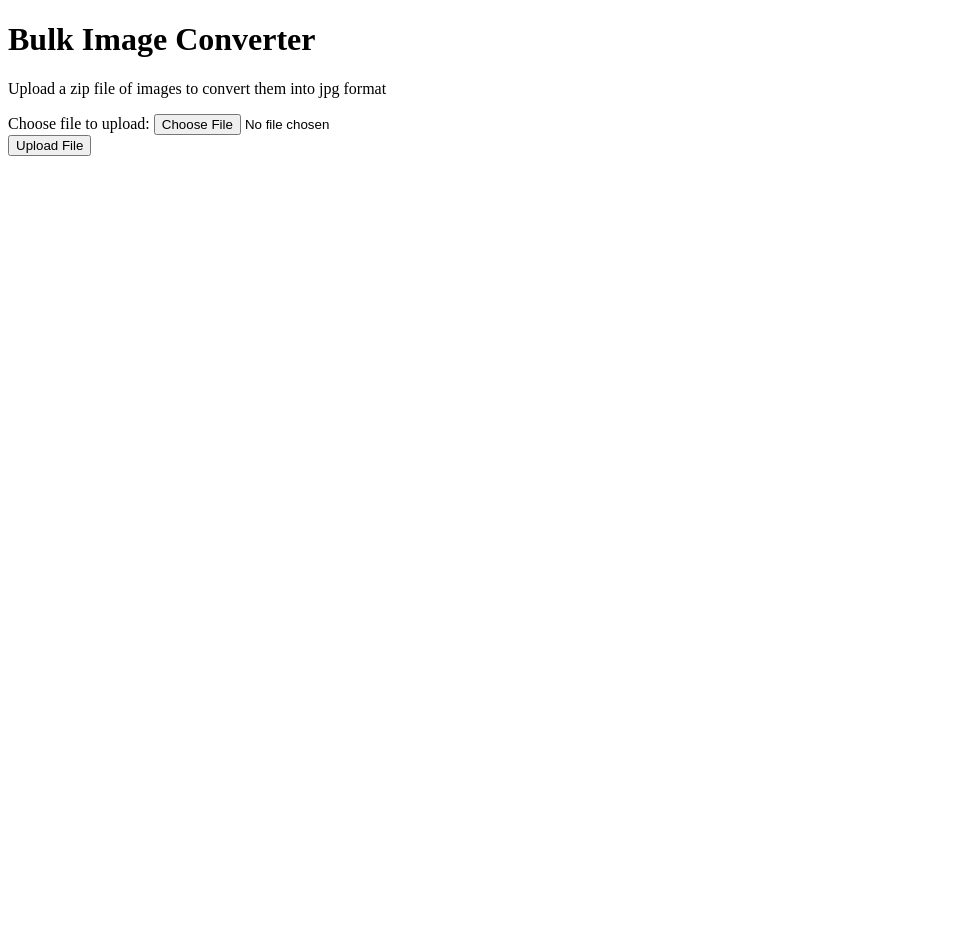
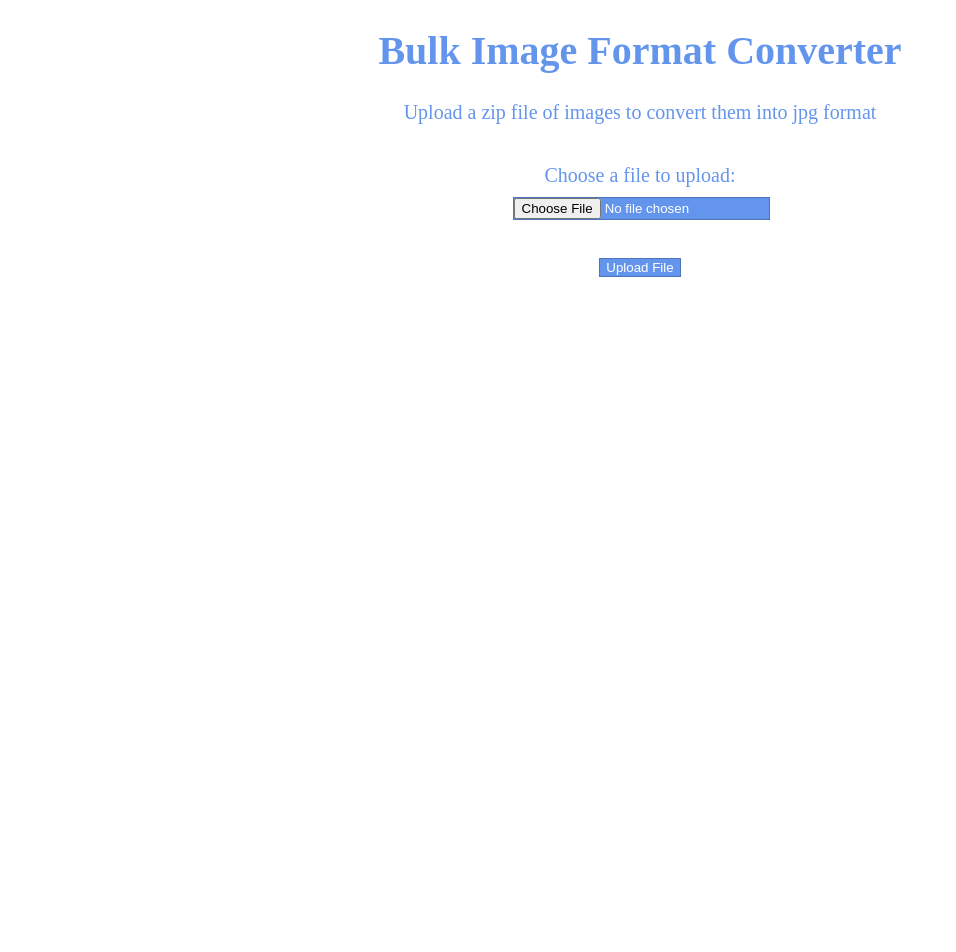
Before and after one commit to flyingfig21/bulk-image-format-converter, a Flask app: page / in a window 1280 px wide. Shown: the whole page, without its empty margins (0-956 px from the left). Before the commit the page ends 156 px from the top, so only its background shows below. Run offline with Flask 3, Linux system fonts and the light colour scheme.

Commit message:
Update index.html

```diff
--- a/image-converter-app/templates/index.html
+++ b/image-converter-app/templates/index.html
@@ -1,13 +1,18 @@
 <!DOCTYPE html>
 <html>
-<head><title>Bulk Image Converter</title></head>
+<head>
+    <title>Bulk Image Format Converter</title>
+    <link rel="stylesheet" type="text/css" href="static/css/style.css">
+</head>
 <body>
-<h1>Bulk Image Converter</h1>
+<h1>Bulk Image Format Converter</h1>
 <p>Upload a zip file of images to convert them into jpg format</p>
-<form action="/convert" method="POST" enctype="multipart/form-data">
-    <label for="file-upload">Choose file to upload:</label>
-    <input type="file" name="file" accept=".zip"/><br>
-    <input type="submit" value="Upload File"/>
+<div class="formcontainer">
+<form class="form" action="/convert" method="POST" enctype="multipart/form-data"> <!--Indicates the file selected by the user should be sent to the /convert route. Setting enctype to multipart/form-data is necessary for submitting the entire file-->
+    <label for="file-upload">Choose a file to upload:</label>
+    <input type="file" name="file" accept=".zip"/><br> <!--Creates the button where users can select a zip file from their files. It is designed so that it only accepts files with a .zip extension to prevent users from submitting invalid file types.-->
+    <input type="submit" value="Upload File"/> <!--The button that users click to submit their file-->
 </form>
+</div>
 </body>
 </html>
```
